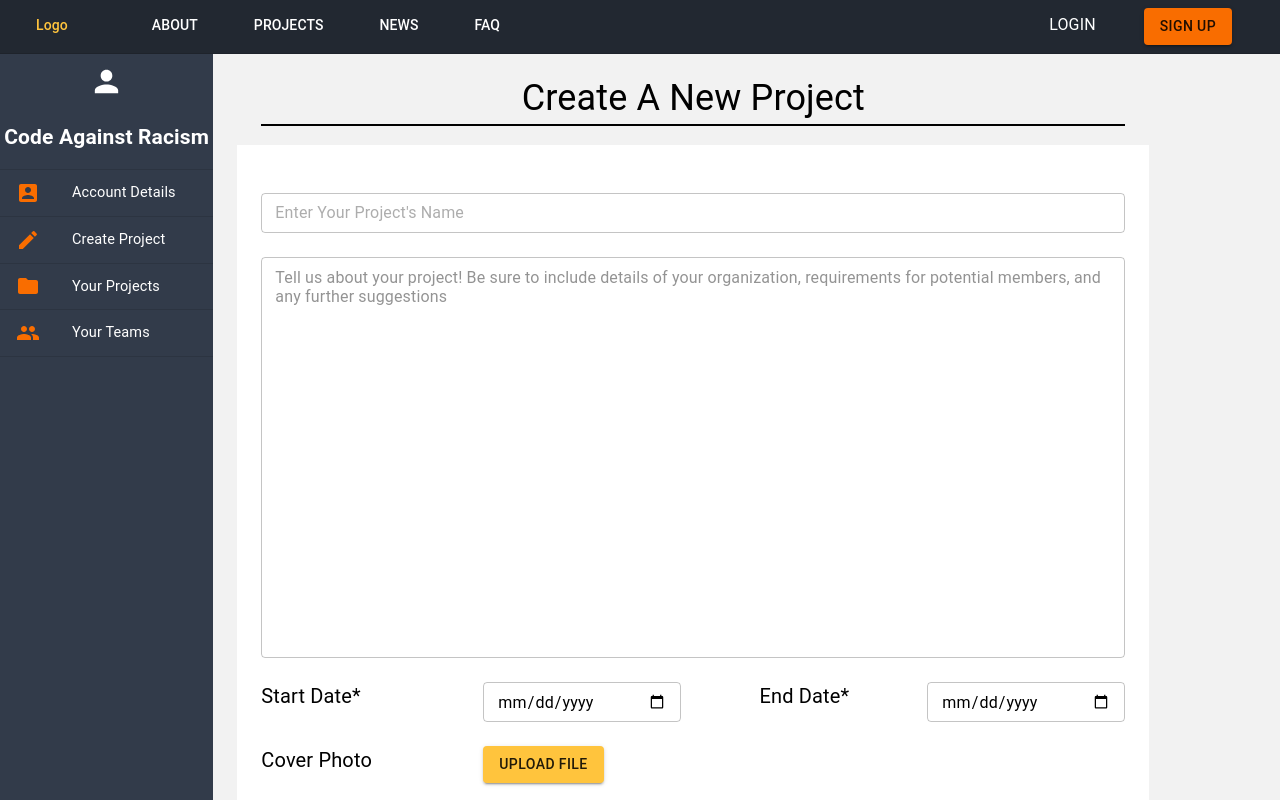
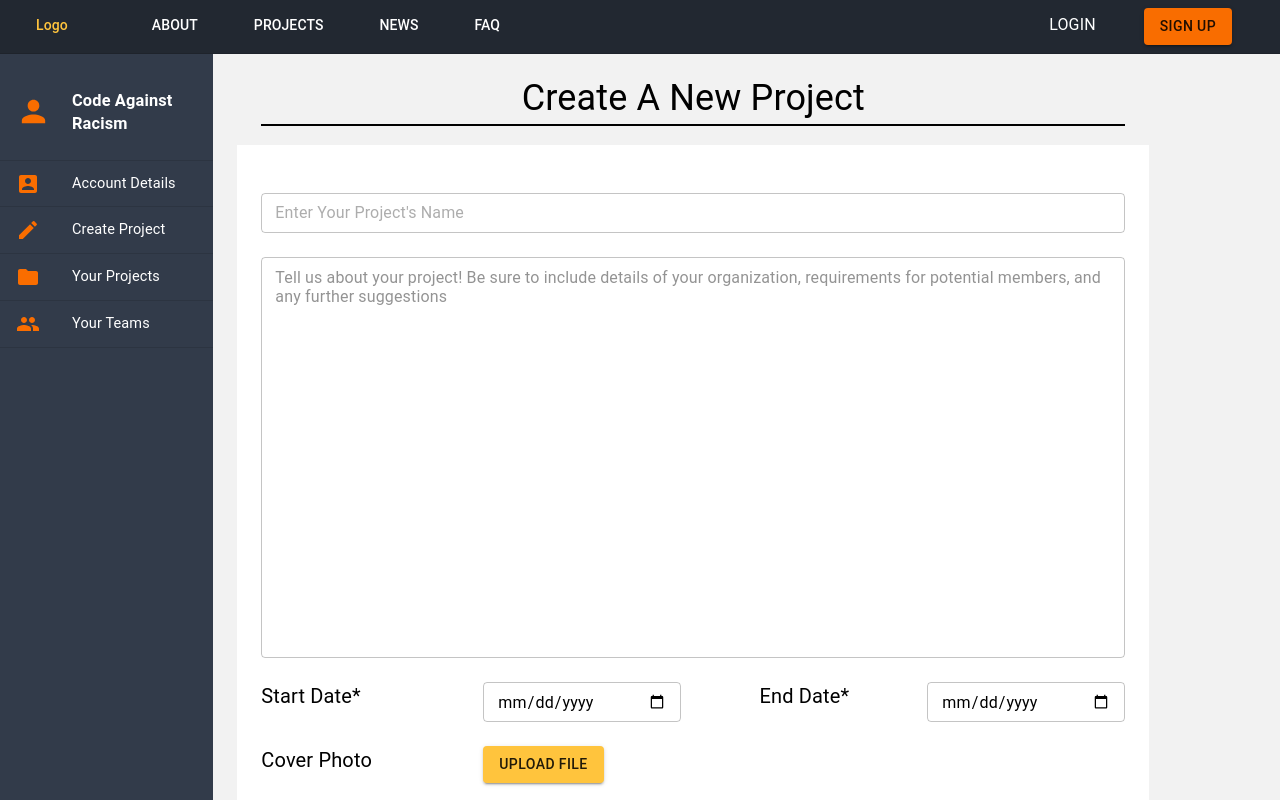
Before and after one commit to CodeAgainstRacism/codeagainstracism.org, a React (Create React App) app in the folder frontend/: page /newProjectForm in a window 1280 px wide. Shown: the top 800 px of the page. Built offline with nearby package versions, Linux system fonts and the light colour scheme.

Commit message:
fixing padding

```diff
--- a/frontend/src/components/SideBarOrganization.jsx
+++ b/frontend/src/components/SideBarOrganization.jsx
@@ -18,9 +18,13 @@ import SideBar from './SideBar';
 export default function SideBarOrganization(props){
     return(
         <SideBar>
-            <PersonIcon fontSize="large" />
-            <h2>Code Against Racism</h2>
             <List>
+                <ListItem>
+                    <ListItemIcon>
+                        <PersonIcon fontSize="large" color = "secondary"/>
+                    </ListItemIcon>
+                    <h3>Code Against Racism</h3>
+                </ListItem>
                 <Divider/>
                 <ListItem button
                     component={RouterLink}
```
Also changed, not shown: frontend/src/components/SideBarIndividual.jsx (+6 -4 lines).
